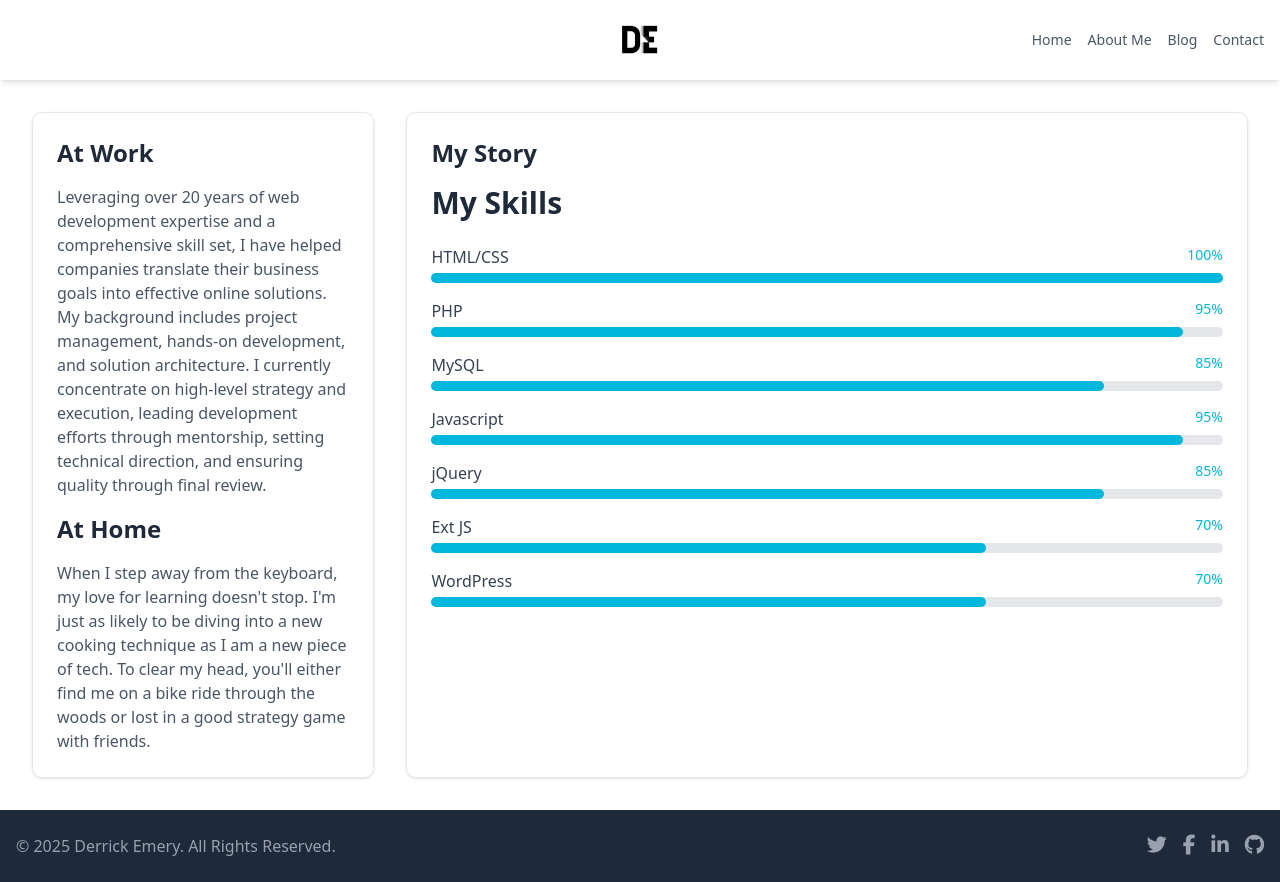
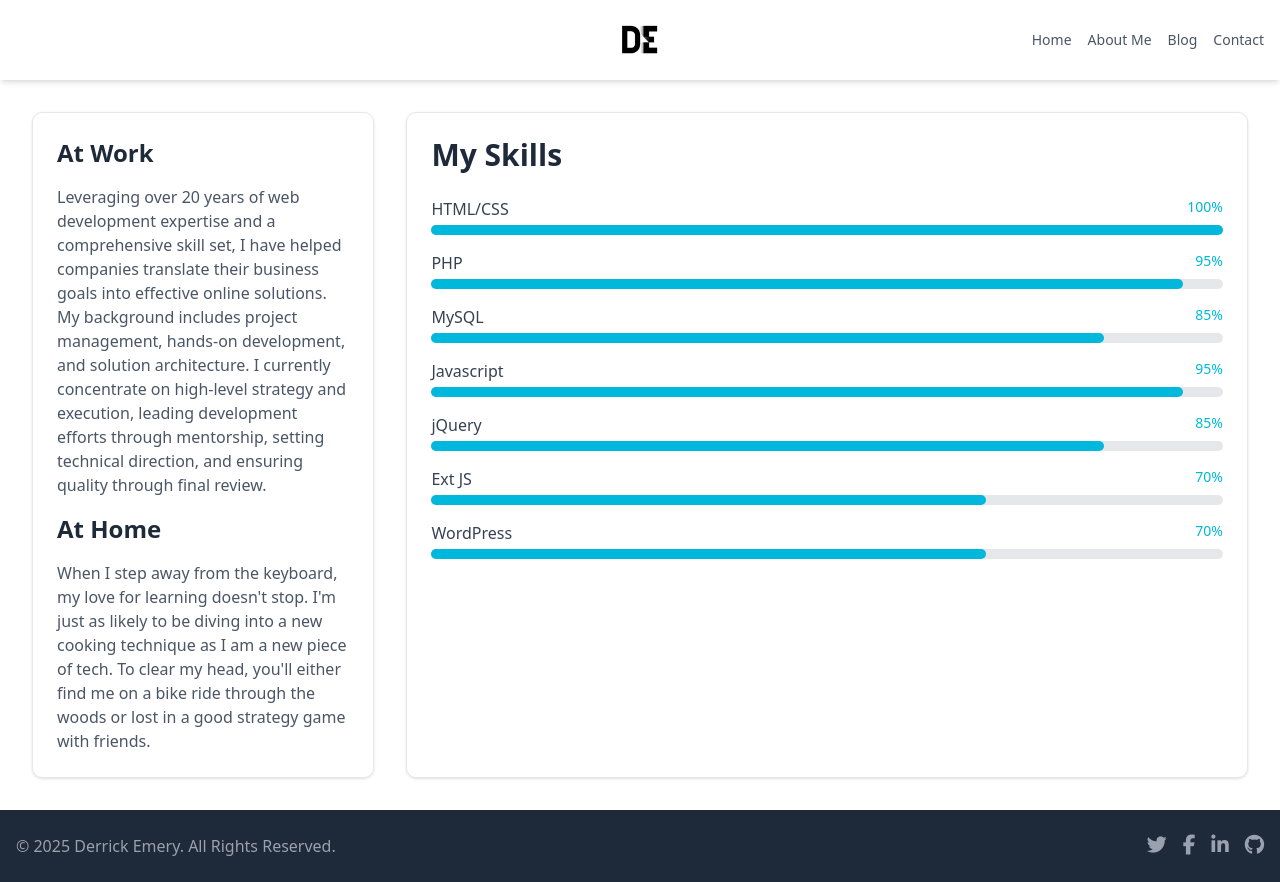
Before and after one commit to derricke/derricke.github.io, a Next.js app: page /about in a window 1280 px wide. Built offline with nearby package versions, Linux system fonts and the light colour scheme.

Commit message:
remove extra wording

```diff
--- a/src/app/about/page.tsx
+++ b/src/app/about/page.tsx
@@ -24,8 +24,7 @@
 
         {/* Right Column (70% width on medium screens and up) */}
         <div className="md:col-span-7 border border-gray-200 rounded-lg p-6 shadow-sm">
-          <h2 className="text-2xl font-bold mb-4 text-gray-800">My Story</h2>
-          <div className="mt-4 text-gray-600">
+          <div className="text-gray-600">
             <Skills />
           </div>
         </div>
--- a/src/app/contact/page.tsx
+++ b/src/app/contact/page.tsx
@@ -4,7 +4,7 @@
 export default function ContactPage() {
   return (
     <div className="container mx-auto p-4 sm:p-6 lg:p-8">
-      <h1 className="text-4xl font-bold text-center mb-8">Contact Me</h1>
+      <h3 className="text-2xl font-semibold text-center mb-4">Don’t hesitate to reach out!</h3>
 
       {/* - Changed from 'grid' to 'flex' to control stacking order on mobile.
         - 'flex-col-reverse' stacks the form below the map on mobile screens.
@@ -14,7 +14,6 @@
 
         {/* Left Column for Contact Form */}
         <div className="w-full md:w-5/12">
-          <h2 className="text-2xl font-semibold mb-4">Get in Touch</h2>
           <div className="h-[821px] rounded-lg overflow-hidden shadow-md">
             <iframe
               src="https://docs.google.com/forms/d/e/1FAIpQLSfbOtPTuB60eO9PTivqZkWJ_o6C1r1BcXLbdChIvIqgq5hqXA/viewform?embedded=true"
@@ -31,7 +30,7 @@
         {/* Right Column for the Map and contact info */}
         <div className="w-full md:w-7/12">
           <div>
-            <h2 className="text-2xl font-semibold mb-4">My Location</h2>
+
             <div className="rounded-lg overflow-hidden shadow-md">
               <ContactMap />
             </div>
@@ -39,7 +38,7 @@
 
           {/* Contact Information Section */}
           <div className="mt-8">
-            <h3 className="text-2xl font-semibold mb-4">Don’t hesitate to reach out!</h3>
+
             <p className="text-gray-600 mb-4">
               Derrick Emery currently lives and works in The Woodlands, Texas. For any questions, work or partnership requests please feel free to get in touch.
             </p>
```
